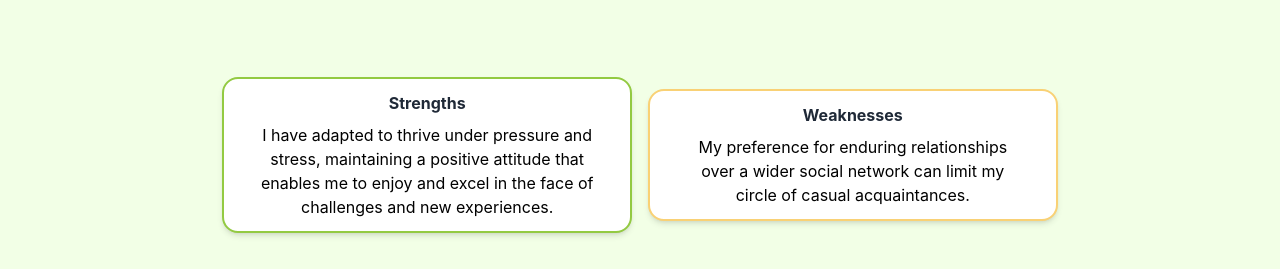
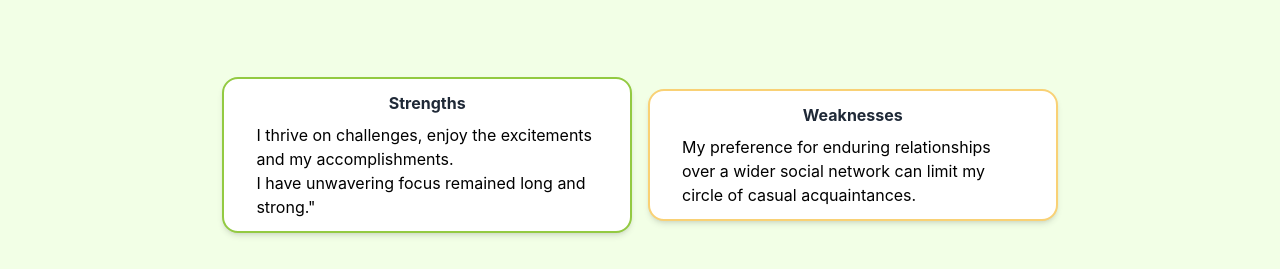
Before and after one commit to KainiChang/KainiChang.github.io, a React (Create React App) app: page / in a window 1280 px wide. Shown: the part 1140-1409 px from the top of the page. Built offline with nearby package versions, Linux system fonts and the light colour scheme.

Commit message:
update strength

```diff
--- a/src/App.js
+++ b/src/App.js
@@ -173,11 +173,12 @@ function App() {
         <div className='md:max-w-5xl mt-16 md:flex items-center justify-center  mx-auto'>
           <div className='w-2/3 md:w-2/5 my-3 py-3 px-8 rounded-2xl shadow-md bg-white mx-auto md:mr-2 border-2 border-customgreen'>
             <h1 className='font-bold text-gray-800'>Strengths</h1>
-            <p className='text-base mt-2'>I have adapted to thrive under pressure and stress, maintaining a positive attitude that enables me to enjoy and excel in the face of challenges and new experiences.</p>
+            <p className='text-base mt-2 text-left'>I thrive on challenges, enjoy the excitements and my accomplishments.<br/>
+            I have unwavering focus remained long and strong."</p>
           </div>
           <div className='w-2/3 md:w-2/5 my-3 py-3 px-8 rounded-2xl shadow-md bg-white mx-auto md:ml-2  border-2 border-customorange'>
             <h1 className='font-bold text-gray-800'>Weaknesses</h1>
-            <p className='text-base mt-2'>My preference for enduring relationships over a wider social network can limit my circle of casual acquaintances.</p>
+            <p className='text-base mt-2 text-left'>My preference for enduring relationships over a wider social network can limit my circle of casual acquaintances.</p>
           </div>
         </div>
       </div>
--- a/src/components/MyWordCloud.js
+++ b/src/components/MyWordCloud.js
@@ -1,71 +1,3 @@
-// import React from 'react';
-// import ReactWordcloud from 'react-wordcloud';
-// import tippy from 'tippy.js';
-// import 'tippy.js/dist/tippy.css'; // Import tippy.js styling
-
-// const words = [
-//   { text: 'Confident', value: 800, description: 'My confidence was built on the achievement I made, knowing my capability and intelligance are able to overcome challenges' },
-//   { text: 'Team-player', value: 600, description: 'My happiness comes more from helping others accomplish things than my own accomplishments.' },
-//   // ... more words
-//     { text : 'Responsible', value: 750, description: "My reliability is a cornerstone of my character, manifesting in thoughtful decisions and a steadfast commitment to my principles and the people around me." },
-//     { text : 'Hard-working', value: 600, description: 'Dedication defines my work ethic, consistently pushing boundaries and going the extra mile to achieve excellence' },
-//     { text : 'Adventurous', value: 550, description: 'I am a adventurous person who is good at thinking outside the box.' },
-//     { text : 'Open-minded', value: 650, description: 'I  embrace diverse perspectives, thrive on applying unconventional ideas to solve challenges.' },
-//     { text : 'Optimistic', value: 700, description: 'My born optimism fuels my drive to envision positive outcomes and tackle challenges with a constructive mindset' },
-//     { text : 'even-tempered', value: 650, description: "Being rational, my balanced demeanor brings a sense of stability and harmony, enabling me to navigate life's ups and downs with grace and poise." },
-//     { text : 'rational', value: 650, description: "" },
-//     { text : 'adaptive', value: 600, description: "" },
-//     { text : 'empathy', value: 550, description: "" },
-//     { text : 'analytical', value: 600, description: "" },
-
-
-//   ];
-
-// function MyWordcloud() {
-//   const callbacks = {
-//     onWordMouseOver: (word, event) => {
-//       const wordElement = event.target;
-//       if (wordElement) {
-//         // Check if tippy instance already exists
-//         if (!wordElement._tippy) {
-//           // Initialize tippy
-//           tippy(wordElement, {
-//             content: word.description,
-//             allowHTML: true,
-//           });
-//         } else {
-//           // Update tippy content dynamically
-//           wordElement._tippy.setContent(word.description);
-//         }
-//       }
-//     }
-//   };
-
-//   const options = {
-//     rotations: 0,
-//     rotationAngles: [0, 0],
-//     fontSizes: [20, 60], // Increase font size range
-
-//   };
-
-//   const size = [600, 360];
-
-//   return (
-//     // <div className='flex items-center justify-center'> {/* Optional: Responsive container */}
-//     <div style={{ width: 'fit-content', margin: '0 auto' }}> {/* Width and auto margins for block-level elements */}
-
-//       <ReactWordcloud
-//         callbacks={callbacks}
-//         options={options}
-//         size={size}
-//         words={words}
-//         getWordTooltip={() => ''} // Disable default tooltip
-//       />
-//     </div>
-//   );
-// }
-
-// export default MyWordcloud;
 import React, { useState, useEffect } from 'react';
 import ReactWordcloud from 'react-wordcloud';
 import tippy from 'tippy.js';
@@ -74,19 +6,20 @@ import 'tippy.js/dist/tippy.css'; // Import tippy.js styling
 const words = [
   { text: 'Confident', value: 800, description: 'My confidence was built on the achievement I made, knowing my capability and intelligance are able to overcome challenges.' },
   { text: 'Team-player', value: 600, description: 'My happiness comes more from helping others accomplish things than my own accomplishments.' },
-  // ... more words
-    { text : 'Responsible', value: 750, description: "My reliability is a cornerstone of my character, manifesting in thoughtful decisions and a steadfast commitment to my principles and the people around me." },
-    { text : 'Hard-working', value: 600, description: 'Dedication defines my work ethic, consistently pushing boundaries and going the extra mile to achieve excellence.' },
-    { text : 'Adventurous', value: 550, description: 'I am a adventurous person who is good at thinking outside the box.' },
-    { text : 'Open-minded', value: 650, description: 'I  embrace diverse perspectives, thrive on applying unconventional ideas to solve challenges.' },
-    { text : 'Optimistic', value: 700, description: 'My born optimism fuels my drive to envision positive outcomes and tackle challenges with a constructive mindset.' },
-    { text : 'Even-tempered', value: 650, description: "Being rational, my balanced demeanor brings a sense of stability and harmony, enabling me to navigate life's ups and downs with grace and poise." },
-    { text : 'Rational', value: 650, description: "Being rarely emotional, I keep calm and clear-minded." },
-    { text : 'Adaptive', value: 600, description: "I embracing changes which bring new experiences and excitements." },
-    { text : 'Empathetic', value: 550, description: "Standing on others feet is a natural thing for me." },
-    { text : 'Analytical', value: 600, description: "A specialist on logic and numbers." },
-    { text : 'Thinker', value: 600, description: "I think deeper and faster." },
-    { text : 'Listener', value: 550, description: "Instead of keeping expressing myself, I'd like to listen and considering others' perspective." },
+  { text: 'Humble', value: 700, description: "With the awareness of an individual's limitation and potential improvement, I believe in proving my abilities through tangible results and actions, rather than solely relying on words" },
+
+  { text: 'Responsible', value: 750, description: "My reliability is a cornerstone of my character, manifesting in thoughtful decisions and a steadfast commitment to my principles and the people around me." },
+  { text: 'Hard-working', value: 600, description: 'Dedication defines my work ethic, consistently pushing boundaries and going the extra mile to achieve excellence.' },
+  { text: 'Adventurous', value: 550, description: 'I am a adventurous person who is good at thinking outside the box.' },
+  { text: 'Open-minded', value: 650, description: 'I  embrace diverse perspectives, thrive on applying unconventional ideas to solve challenges.' },
+  { text: 'Optimistic', value: 700, description: 'My born optimism fuels my drive to envision positive outcomes and tackle challenges with a constructive mindset.' },
+  { text: 'Even-tempered', value: 650, description: "Being rational, my balanced demeanor brings a sense of stability and harmony, enabling me to navigate life's ups and downs with grace and poise." },
+  { text: 'Rational', value: 650, description: "Being rarely emotional, I keep calm and clear-minded." },
+  { text: 'Adaptive', value: 600, description: "I embracing changes which bring new experiences and excitements." },
+  { text: 'Empathetic', value: 550, description: "Standing on others feet is a natural thing for me." },
+  { text: 'Analytical', value: 600, description: "A specialist on logic and numbers." },
+  { text: 'Thinker', value: 600, description: "I think deeper and faster." },
+  { text: 'Listener', value: 550, description: "Instead of keeping expressing myself, I'd like to listen and considering others' perspective." },
 ];
 
 function MyWordcloud() {
@@ -98,7 +31,7 @@ function MyWordcloud() {
     function handleResize() {
       // Set width to window width or some max size, and height proportionally
       setDimensions({
-        width: window.innerWidth < 680 ? window.innerWidth-8 : 680-8,
+        width: window.innerWidth < 680 ? window.innerWidth - 8 : 680 - 8,
         height: window.innerHeight / 3, // or any other ratio you want
       });
     }
@@ -139,7 +72,7 @@ function MyWordcloud() {
 
   return (
     // <div style={{ width: '100%', height: '100%' , margin: '0 auto' }}>
-    <div className='flex justify-center  mb-12' style={{ width: '100%', height: '100%' }}>
+    <div className='flex justify-center mb-12' style={{ width: '100%', height: '100%' }}>
       <div style={{ width: dimensions.width, height: dimensions.height, display: 'inline-block' }}>
         <ReactWordcloud
           callbacks={callbacks}
```
Also changed, not shown: 11 other files (tests, documents, lock files or other folders). Lines whose indentation alone changed are shown as unchanged.
